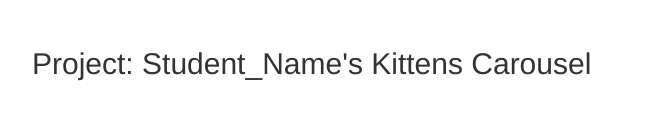
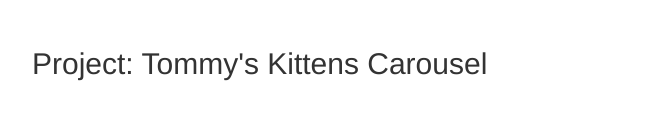
Before and after one commit to tommyngogit/my-repository, a plain HTML site: page 101-kittens-carousel-static-website-ec2/static-web/index.html in a window 1280 px wide. Shown: the part 203-340 px from the top of the page, without its empty margins (308-971 px from the left). Drawn offline with nearby package versions, Linux system fonts and the light colour scheme.

Commit message:
index.html file

```diff
--- a/101-kittens-carousel-static-website-ec2/static-web/index.html
+++ b/101-kittens-carousel-static-website-ec2/static-web/index.html
@@ -45,7 +45,7 @@
 
   <div><img style="width:300px; height:100px" src="https://clarusway.com/wp-content/uploads/2022/12/clarusway-logo-black.png" /></div>
 
-  <h2> Project: Student_Name's Kittens Carousel</h2>
+  <h2> Project: Tommy's Kittens Carousel</h2>
 
   <div id="myCarousel" class="carousel slide" data-ride="carousel">
     <!-- Indicators -->
```
Also changed, not shown: 1 other file.
